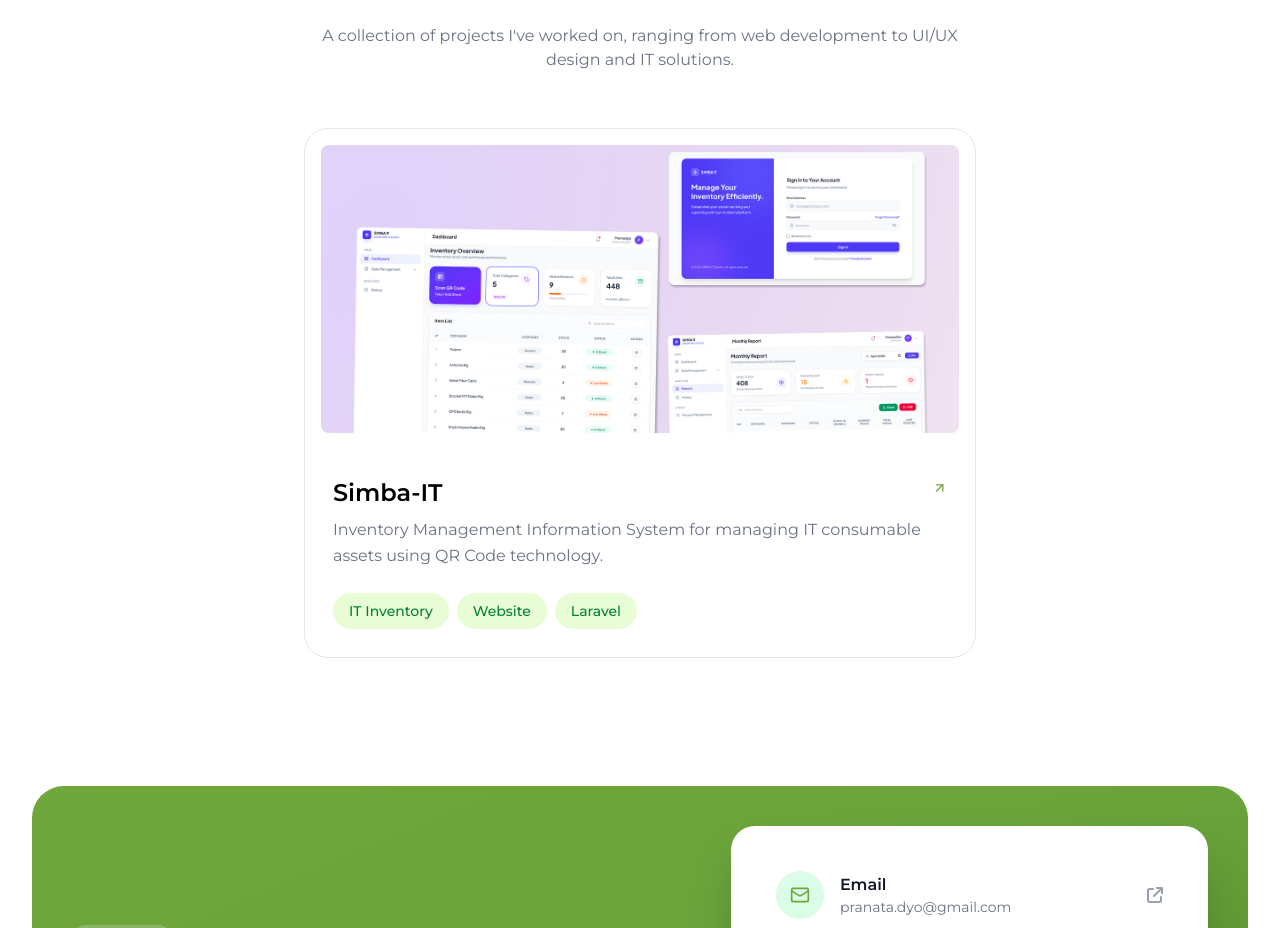
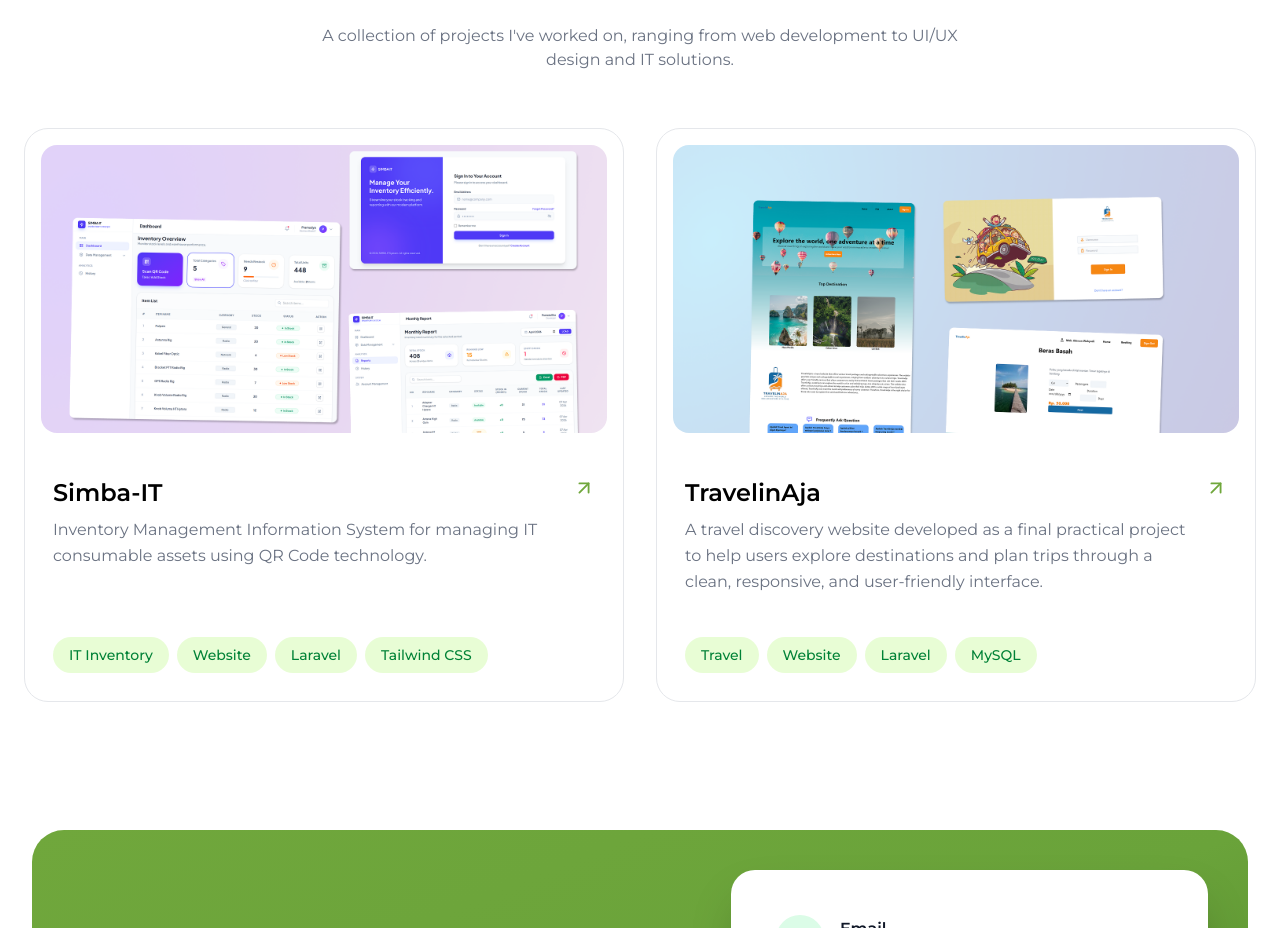
Before and after one commit to pramudyaeka/portfolio-pramudya, a React (Vite) app: page / in a window 1280 px wide. Shown: the part 1644-2572 px from the top of the page. Built offline with nearby package versions, Linux system fonts and the light colour scheme; a web font is replaced by a local one.

Commit message:
add projects in selected works

```diff
--- a/src/section/SelectedWorks.jsx
+++ b/src/section/SelectedWorks.jsx
@@ -1,5 +1,6 @@
 import { ArrowUpRight } from 'lucide-react'
 import SimbaIT from '../assets/Simba-IT.png'
+import TravelinAja from '../assets/TravelinAja.png'
 
 function SelectedWorks() {
     return (
@@ -22,98 +23,113 @@
                 </div>
 
                 {/* Projects */}
-                <div className="max-w-2xl mx-auto">
-                    {/* Card */}
-                    <article className="group rounded-3xl overflow-hidden bg-white border border-gray-200 hover:border-[#70A73C] hover:shadow-2xl transition duration-300">
+                <div className="grid grid-cols-1 md:grid-cols-2 gap-8">
+                    {/* ==================== Card 1 ==================== */}
+
+                    <a href="https://github.com/pramudyaeka/SIMBA-IT" target="_blank" rel="noopener noreferrer">
+                        <article className="group flex flex-col rounded-3xl overflow-hidden bg-white border border-gray-200 hover:border-[#70A73C] hover:shadow-2xl transition-all duration-300">
                             <div className="overflow-hidden p-4">
                                 <img
                                     src={SimbaIT}
-                                alt="Simba IT"
-                                className="w-full h-72 object-cover object-top rounded-lg transition duration-500 group-hover:scale-105"
+                                    alt="Simba-IT"
+                                    className="w-full h-72 object-cover object-top rounded-2xl transition-transform duration-500 group-hover:scale-105"
                                 />
                             </div>
 
-                        <div className="p-7">
-                            <div className="flex justify-between items-start">
+                            <div className="flex flex-col flex-1 p-7">
+                                <div className="flex justify-between items-start gap-4">
                                     <div>
                                         <h3 className="text-2xl font-semibold">
                                             Simba-IT
                                         </h3>
 
-                                    <p className="text-gray-500 mt-2 leading-relaxed">
-                                        Inventory Management Information System
-                                        for managing IT consumable assets using
-                                        QR Code technology.
+                                        <p className="mt-2 text-gray-500 leading-relaxed min-h-[96px]">
+                                            Inventory Management Information
+                                            System for managing IT consumable
+                                            assets using QR Code technology.
                                         </p>
                                     </div>
 
                                     <ArrowUpRight
-                                    className="text-[#70A73C] transition duration-300 group-hover:-translate-y-1 group-hover:translate-x-1"
                                         size={22}
+                                        className="shrink-0 text-[#70A73C] transition-transform duration-300 group-hover:-translate-y-1 group-hover:translate-x-1"
                                     />
                                 </div>
 
-                            <div className="flex flex-wrap gap-2 mt-6">
-                                <span className="px-4 py-2 rounded-full bg-[#c6f99665] text-green-700 text-sm font-medium">
+                                <div className="flex flex-wrap gap-2 mt-auto pt-6">
+                                    <span className="px-4 py-2 rounded-full bg-[#C6F996]/40 text-green-700 text-sm font-medium">
                                         IT Inventory
                                     </span>
 
-                                <span className="px-4 py-2 rounded-full bg-[#c6f99665] text-green-700 text-sm font-medium">
+                                    <span className="px-4 py-2 rounded-full bg-[#C6F996]/40 text-green-700 text-sm font-medium">
                                         Website
                                     </span>
 
-                                <span className="px-4 py-2 rounded-full bg-[#c6f99665] text-green-700 text-sm font-medium">
+                                    <span className="px-4 py-2 rounded-full bg-[#C6F996]/40 text-green-700 text-sm font-medium">
                                         Laravel
+                                    </span>
+
+                                    <span className="px-4 py-2 rounded-full bg-[#C6F996]/40 text-green-700 text-sm font-medium">
+                                        Tailwind CSS
                                     </span>
                                 </div>
                             </div>
                         </article>
+                    </a>
 
-                    {/* Card 2 */}
-                    {/* <article className="group rounded-3xl overflow-hidden bg-white border border-gray-200 hover:border-[#70A73C] hover:shadow-2xl transition duration-300">
-                        <div className="overflow-hidden">
+                    {/* ==================== Card 2 ==================== */}
+                    <a href="https://github.com/IkhwanWahyudi/TravelinAja" target="_blank" rel="noopener noreferrer">
+                        <article className="group flex flex-col rounded-3xl overflow-hidden bg-white border border-gray-200 hover:border-[#70A73C] hover:shadow-2xl transition-all duration-300">
+                            <div className="overflow-hidden p-4">
                                 <img
-                                src="/project-2.png"
-                                alt="Attendance"
-                                className="w-full h-72 object-cover transition duration-500 group-hover:scale-105"
+                                    src={TravelinAja}
+                                    alt="TravelinAja"
+                                    className="w-full h-72 object-cover object-top rounded-2xl transition-transform duration-500 group-hover:scale-105"
                                 />
                             </div>
 
-                        <div className="p-7">
-                            <div className="flex justify-between items-start">
+                            <div className="flex flex-col flex-1 p-7">
+                                <div className="flex justify-between items-start gap-4">
                                     <div>
                                         <h3 className="text-2xl font-semibold">
-                                        Attendance App
+                                            TravelinAja
                                         </h3>
 
-                                    <p className="text-gray-500 mt-2 leading-relaxed">
-                                        UI/UX design for an attendance
-                                        application focused on simplicity,
-                                        usability, and clean user experience.
+                                        <p className="mt-2 text-gray-500 leading-relaxed min-h-24">
+                                            A travel discovery website developed
+                                            as a final practical project to help
+                                            users explore destinations and plan
+                                            trips through a clean, responsive,
+                                            and user-friendly interface.
                                         </p>
                                     </div>
 
                                     <ArrowUpRight
-                                    className="text-[#70A73C] transition duration-300 group-hover:-translate-y-1 group-hover:translate-x-1"
                                         size={22}
+                                        className="shrink-0 text-[#70A73C] transition-transform duration-300 group-hover:-translate-y-1 group-hover:translate-x-1"
                                     />
                                 </div>
 
-                            <div className="flex flex-wrap gap-2 mt-6">
-                                <span className="px-4 py-2 rounded-full bg-green-100 text-green-700 text-sm font-medium">
-                                    Attendance
+                                <div className="flex flex-wrap gap-2 mt-auto pt-6">
+                                    <span className="px-4 py-2 rounded-full bg-[#C6F996]/40 text-green-700 text-sm font-medium">
+                                        Travel
                                     </span>
 
-                                <span className="px-4 py-2 rounded-full bg-green-100 text-green-700 text-sm font-medium">
-                                    UI/UX
+                                    <span className="px-4 py-2 rounded-full bg-[#C6F996]/40 text-green-700 text-sm font-medium">
+                                        Website
                                     </span>
 
-                                <span className="px-4 py-2 rounded-full bg-green-100 text-green-700 text-sm font-medium">
-                                    Figma
+                                    <span className="px-4 py-2 rounded-full bg-[#C6F996]/40 text-green-700 text-sm font-medium">
+                                        Laravel
+                                    </span>
+
+                                    <span className="px-4 py-2 rounded-full bg-[#C6F996]/40 text-green-700 text-sm font-medium">
+                                        MySQL
                                     </span>
                                 </div>
                             </div>
-                    </article> */}
+                        </article>
+                    </a>
                 </div>
             </div>
         </section>
```
Also changed, not shown: src/assets/TravelinAja.png (added). Lines whose indentation alone changed are shown as unchanged.
